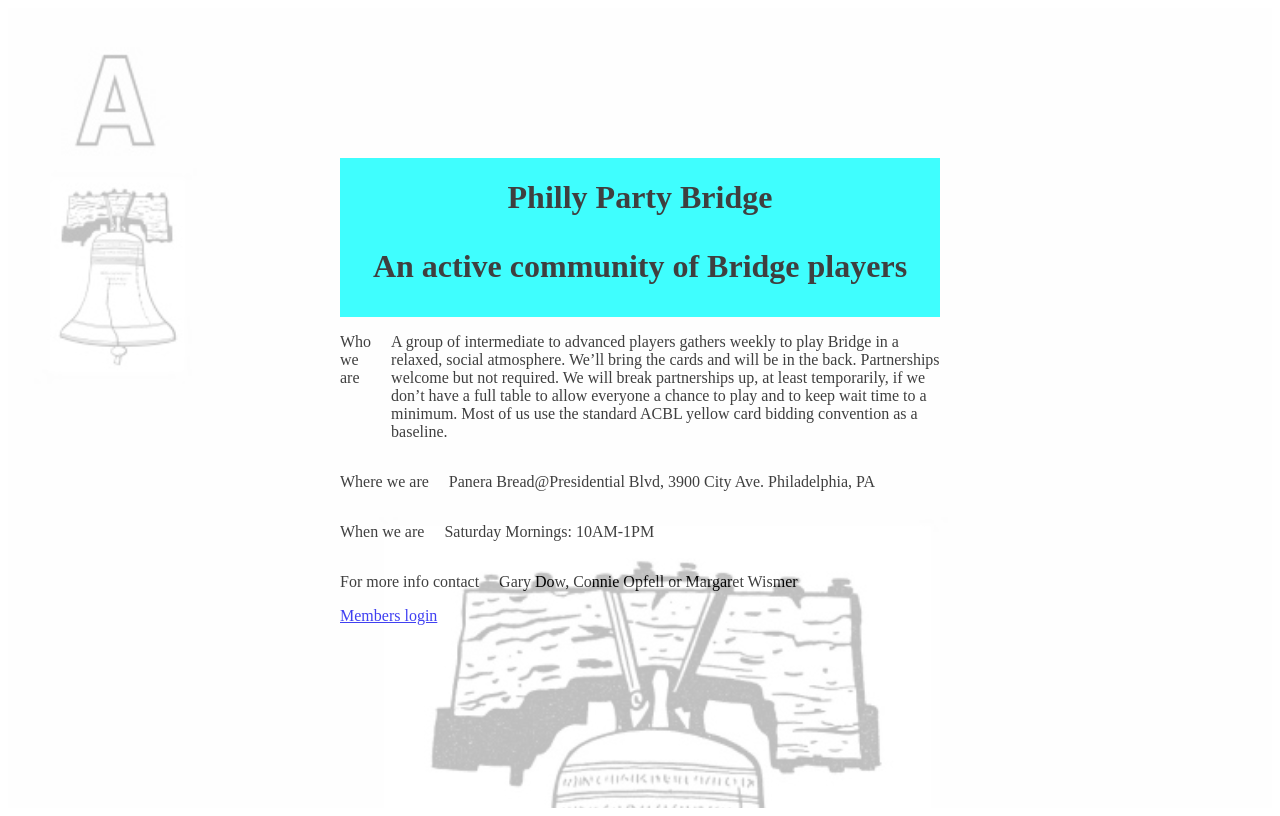
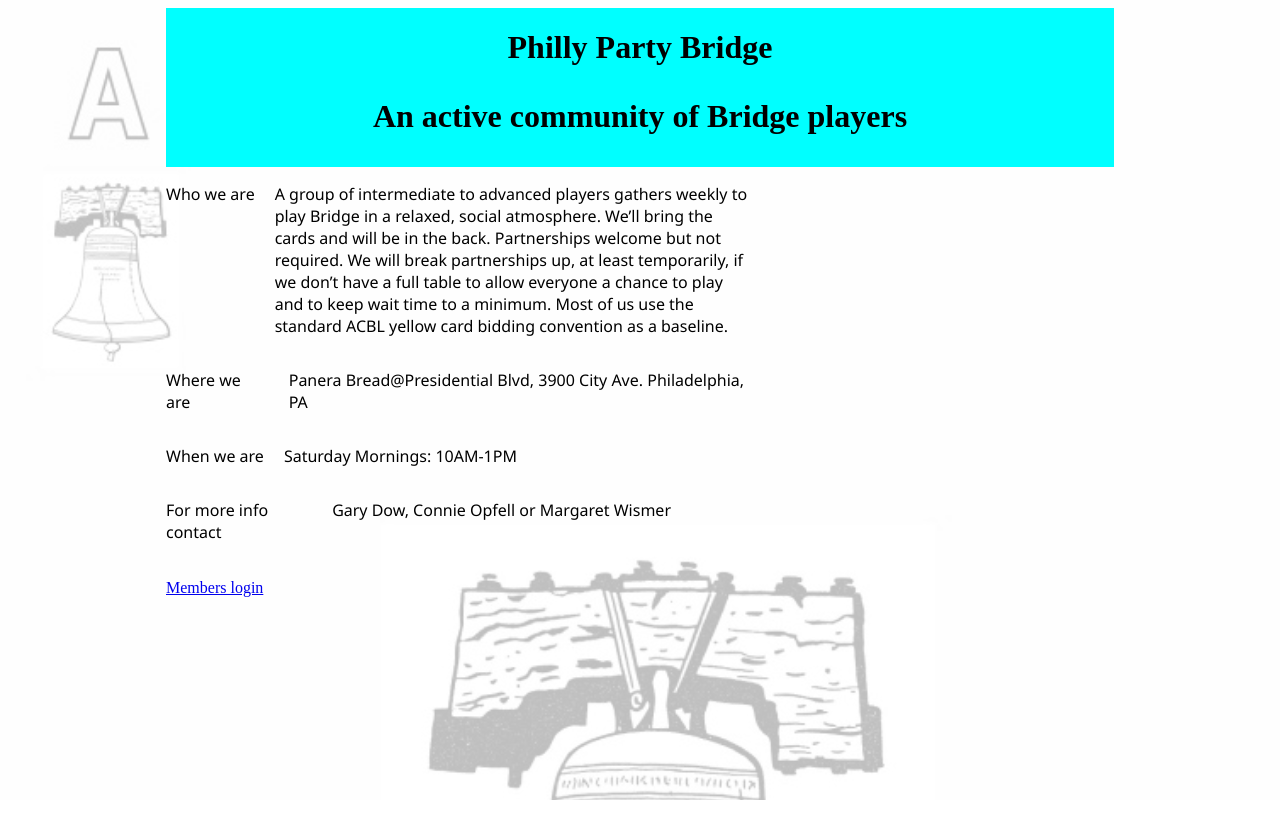
Before and after one commit to mgwismer/philly-bridge-fe, a React (Vite) app: page / in a window 1280 px wide. Built offline with nearby package versions, Linux system fonts and the light colour scheme.

Commit message:
spacing and link fixed

```diff
--- a/src/App.tsx
+++ b/src/App.tsx
@@ -12,8 +12,8 @@ function App() {
           <div className='container'>
             <HeaderContent/>
             <InfoContent/>
-            <div>
-              <a href=" https://cloud1-fsar.nfdc.net" target="_blank">
+            <div className='members-link'>
+              <a href="https://cloud1-fsar.nfdc.net/">
                 Members login
               </a>
             </div>
--- a/src/ContentPage/infocontent.scss
+++ b/src/ContentPage/infocontent.scss
@@ -4,8 +4,15 @@
 
 .sub-content-container {
     display: flex;
+    font-size: medium;
+    font-family: 'Segoe UI', Tahoma, Geneva, Verdana, sans-serif;
     .info-header {
         margin-right: 20px;
         display: flex;
     }
+    .info-message {
+        display: flex;
+        width: 80%;
+        align-items: flex-start;
+    }
 }
--- a/src/styles.scss
+++ b/src/styles.scss
@@ -1,10 +1,10 @@
 .background-image {
-    position: relative;
     height: 100vh;
-    display: flex;
     align-items: center;
     justify-content: center;
     width: 100%;
+    z-index: -1;
+    display: block;
 }
 
 .background-image::before {
@@ -13,6 +13,7 @@
     background-size: cover;
     background-repeat: no-repeat;
     position: absolute;
+    display: block;
     top: 0px;
     right: 0px;
     bottom: 0px;
@@ -21,9 +22,20 @@
     width: 100%;
     align-items: center;
     justify-content: center;
+    // z-index: -1;
 }
 
 .container {
-    overflow: hidden;
-    height: 500px;
+    // overflow: hidden;
+    position: relative;
+    height: 800px;
+    width: 75%;
+    margin: auto;
 }
+
+.members-link {
+    margin-top: 20px;
+    height: 100px;
+    // z-index: 10 !important;
+    // position: relative;
+}
```
